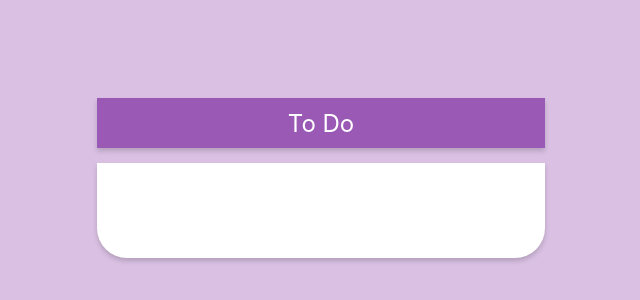
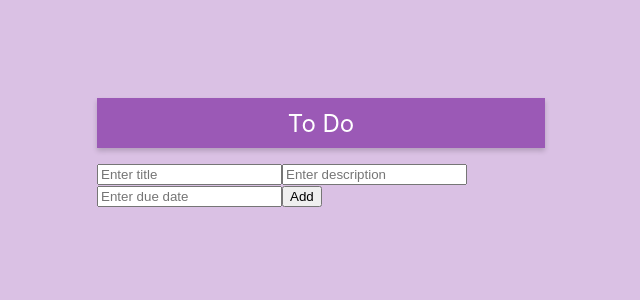
Before and after one commit to Grupo-1-Tendencias/todo-app, a React (Create React App) app in the folder client/: page / in a window 1280 px wide. Shown: the part 222-522 px from the top of the page, without its empty margins (319-959 px from the left). Built offline with nearby package versions, Linux system fonts and the light colour scheme.

Commit message:
create function

```diff
--- a/client/package.json
+++ b/client/package.json
@@ -39,5 +39,6 @@
   },
   "devDependencies": {
     "prettier": "^2.2.1"
-  }
+  },
+  "proxy": "http://localhost:5000"
 }
--- a/client/src/App.js
+++ b/client/src/App.js
@@ -1,15 +1,9 @@
 import React from "react";
 import "./App.css";
+import TodoWrapper from "./TodoWrapper";
 
 function App() {
-  return (
-    <div className="App">
-      <main role="main">
-        <header className="App-header">To Do</header>
-        <div data-testid="body" className="App-body"></div>
-      </main>
-    </div>
-  );
+  return <TodoWrapper />;
 }
 
 export default App;
--- /dev/null
+++ b/client/src/TodoItems.js
@@ -0,0 +1,20 @@
+import React, { Component } from "react";
+
+class TodoItems extends Component {
+  createTask(item) {
+    return (
+      <li key={item.key}>
+        {item.name} {item.description} {item.dueDate}
+      </li>
+    );
+  }
+
+  render() {
+    var todoEntries = this.props.entries;
+    var listItems = todoEntries.map(this.createTask);
+
+    return <ul className="theList">{listItems}</ul>;
+  }
+}
+
+export default TodoItems;
--- /dev/null
+++ b/client/src/TodoWrapper.js
@@ -0,0 +1,81 @@
+import React, { Component } from "react";
+import "./App.css";
+import TodoItems from "./TodoItems";
+
+class TodoWrapper extends Component {
+  constructor(props) {
+    super(props);
+
+    this.state = {
+      items: [],
+    };
+
+    this.addItem = this.addItem.bind(this);
+  }
+
+  async addItem(e) {
+    e.preventDefault();
+
+    if (this.nameInput.value !== "") {
+      var newItem = {
+        key: Math.random(),
+        name: this.nameInput.value,
+        description: this.descriptionInput.value || "",
+        dueDate: this.dueDateInput.value || "",
+      };
+
+      this.setState((prevState) => {
+        //
+        return {
+          items: prevState.items.concat(newItem),
+        };
+      });
+
+      this.nameInput.value = "";
+      this.descriptionInput.value = "";
+      this.dueDateInput.value = "";
+
+      const response = await fetch("http://localhost:5000/api/todo", {
+        method: "POST",
+        body: JSON.stringify(newItem),
+        headers: {
+          accept: "application/json",
+          "Content-Type": "application/json",
+        },
+      });
+
+      const data = await response.json();
+      console.log(response.ok);
+      console.log(data);
+    }
+  }
+  render() {
+    return (
+      <div className="App">
+        <main role="main">
+          <header className="App-header">To Do</header>
+          <div data-testid="body">
+            <form onSubmit={this.addItem}>
+              <input
+                ref={(a) => (this.nameInput = a)}
+                placeholder="Enter title"
+              ></input>
+              <input
+                ref={(a) => (this.descriptionInput = a)}
+                placeholder="Enter description"
+              ></input>
+              <input
+                ref={(a) => (this.dueDateInput = a)}
+                placeholder="Enter due date"
+              ></input>
+              <button type="submit">Add</button>
+            </form>
+          </div>
+          <TodoItems entries={this.state.items} />
+        </main>
+      </div>
+    );
+  }
+}
+
+export default TodoWrapper;
```
Also changed, not shown: 2 other files (tests, documents, lock files or other folders).
